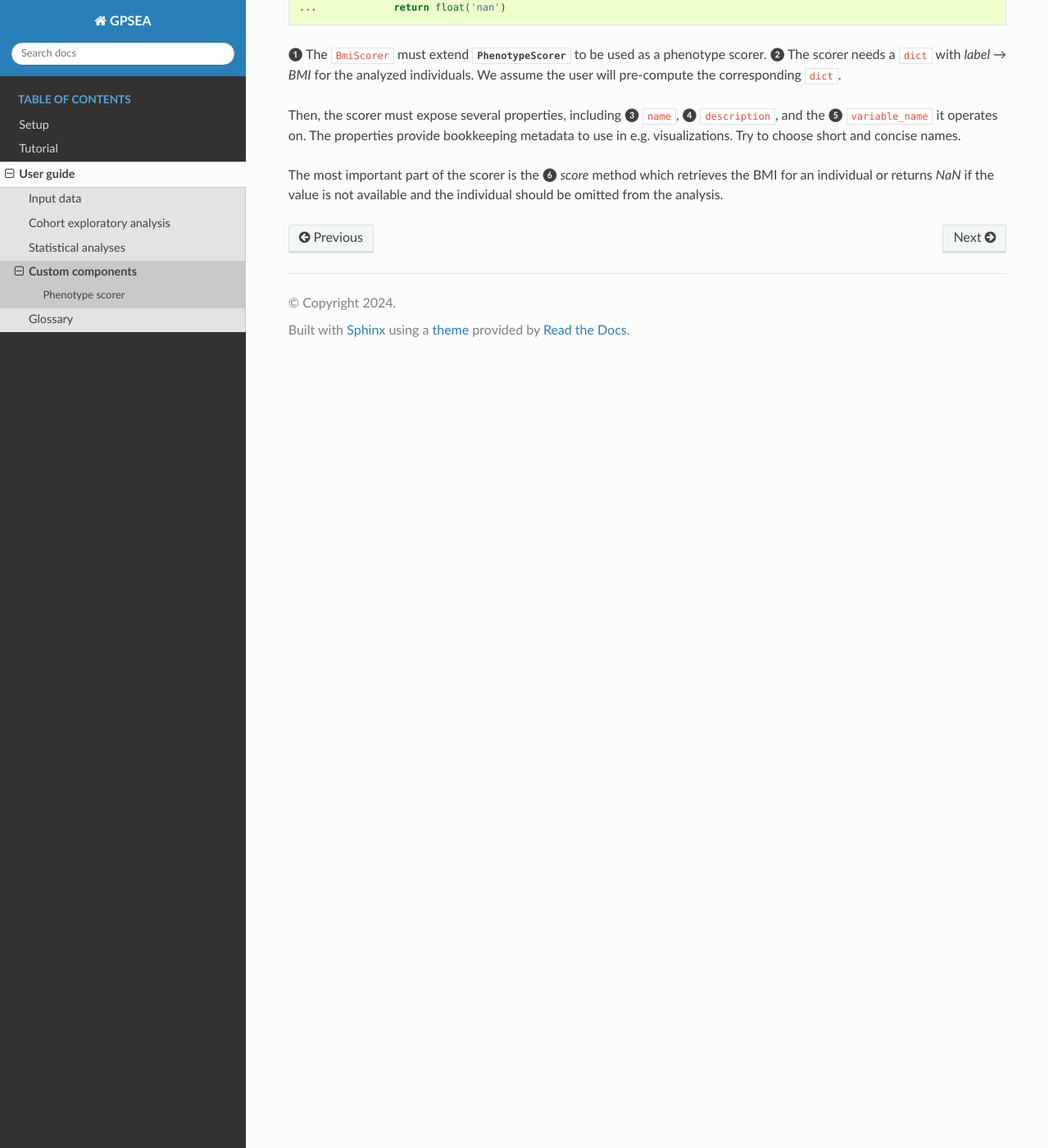
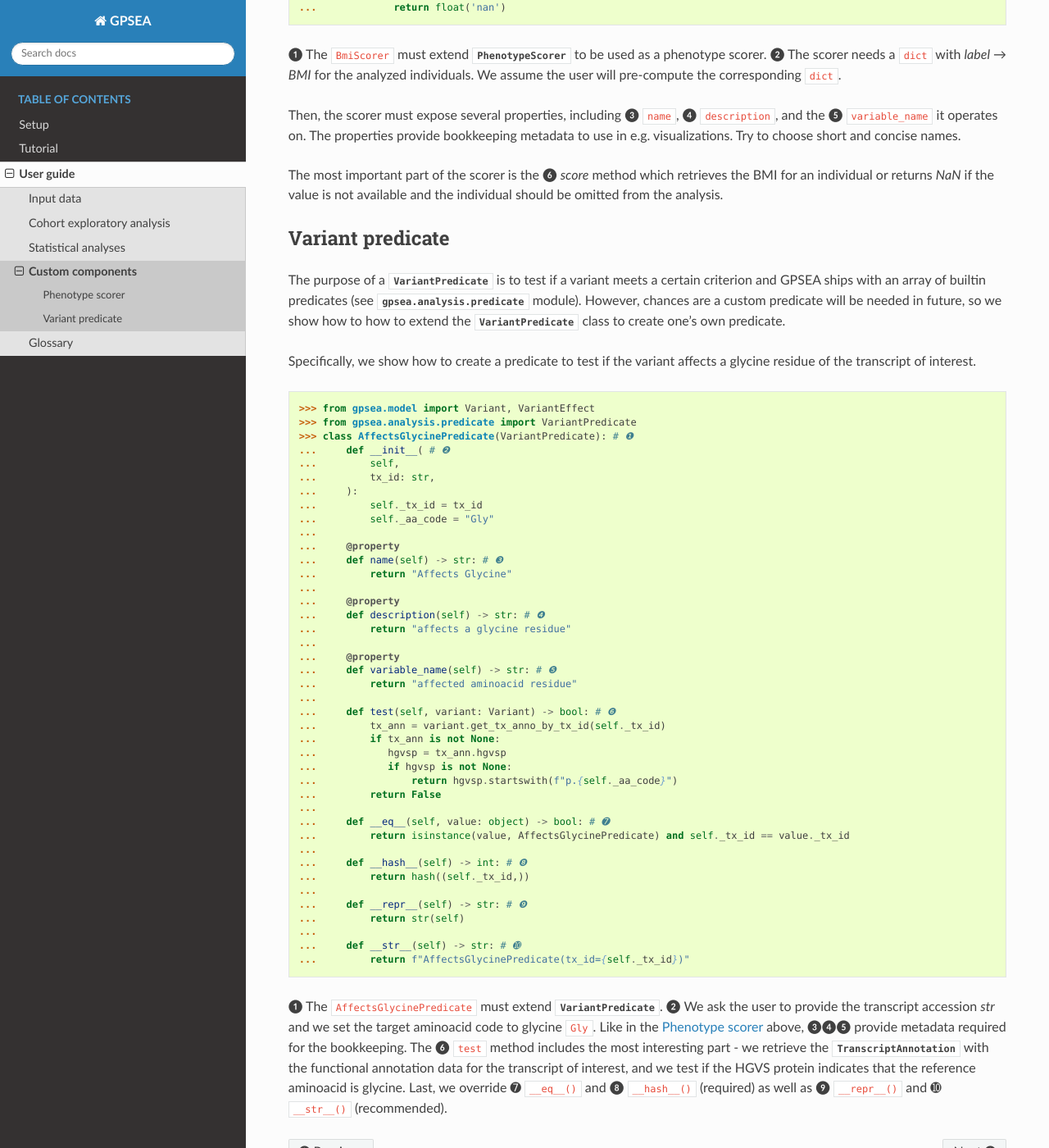
Before and after one commit to monarch-initiative/gpsea, a Sphinx documentation site: the page built from docs/user-guide/custom-components.rst, in a window 1280 px wide and 1400 px high, scrolled down 1068 px. Shown: the whole window at 82% size. Built offline with Sphinx 7.4.7 and the Read the Docs theme 3.1.0, drawn with Linux system fonts in a browser that asks for light colours; pages that are not in the unit, such as notebooks, are missing from menus.

Commit message:
Add guide for writing custom `VariantPredicate` #326

```diff
--- a/docs/user-guide/custom-components.rst
+++ b/docs/user-guide/custom-components.rst
@@ -73,3 +73,70 @@ Try to choose short and concise names.
 The most important part of the scorer is the ❻ `score` method
 which retrieves the BMI for an individual or returns `NaN` if the value is not available
 and the individual should be omitted from the analysis.
+
+.. _custom-variant-predicate:
+
+*****************
+Variant predicate
+*****************
+
+The purpose of a :class:`~gpsea.analysis.predicate.VariantPredicate` is to test
+if a variant meets a certain criterion and GPSEA ships with an array
+of builtin predicates (see :mod:`gpsea.analysis.predicate` module).
+However, chances are a custom predicate will be needed in future,
+so we show how to how to extend
+the :class:`~gpsea.analysis.predicate.VariantPredicate` class
+to create one's own predicate.
+
+Specifically, we show how to create a predicate to test if the variant affects a glycine residue
+of the transcript of interest.
+
+>>> from gpsea.model import Variant, VariantEffect
+>>> from gpsea.analysis.predicate import VariantPredicate
+>>> class AffectsGlycinePredicate(VariantPredicate): # ❶
+...     def __init__( # ❷
+...         self,
+...         tx_id: str,
+...     ):
+...         self._tx_id = tx_id
+...         self._aa_code = "Gly"
+...
+...     @property
+...     def name(self) -> str: # ❸
+...         return "Affects Glycine"
+...
+...     @property
+...     def description(self) -> str: # ❹
+...         return "affects a glycine residue"
+...
+...     @property
+...     def variable_name(self) -> str: # ❺
+...         return "affected aminoacid residue"
+...
+...     def test(self, variant: Variant) -> bool: # ❻
+...         tx_ann = variant.get_tx_anno_by_tx_id(self._tx_id)
+...         if tx_ann is not None:
+...            hgvsp = tx_ann.hgvsp
+...            if hgvsp is not None:
+...                return hgvsp.startswith(f"p.{self._aa_code}")
+...         return False
+...
+...     def __eq__(self, value: object) -> bool: # ➐
+...         return isinstance(value, AffectsGlycinePredicate) and self._tx_id == value._tx_id
+...
+...     def __hash__(self) -> int: # ❽
+...         return hash((self._tx_id,))
+...
+...     def __repr__(self) -> str: # ❾
+...         return str(self)
+...
+...     def __str__(self) -> str: # ➓
+...         return f"AffectsGlycinePredicate(tx_id={self._tx_id})"
+
+❶ The ``AffectsGlycinePredicate`` must extend :class:`~gpsea.analysis.predicate.VariantPredicate`.
+❷ We ask the user to provide the transcript accession `str` and we set the target aminoacid code to glycine ``Gly``.
+Like in the :ref:`custom-phenotype-scorer` above, ❸❹❺ provide metadata required for the bookkeeping.
+The ❻ ``test`` method includes the most interesting part - we retrieve the :class:`~gpsea.model.TranscriptAnnotation`
+with the functional annotation data for the transcript of interest, and we test if the HGVS protein indicates
+that the reference aminoacid is glycine.
+Last, we override ➐ ``__eq__()`` and ❽ ``__hash__()`` (required) as well as ❾ ``__repr__()`` and ➓ ``__str__()`` (recommended).
```
Also changed, not shown: docs/user-guide/analyses/partitioning/genotype/variant_predicates.rst (+9 -5 lines).
